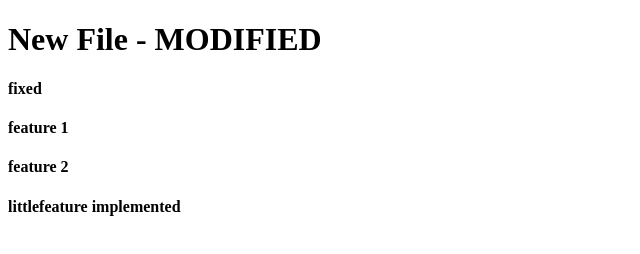
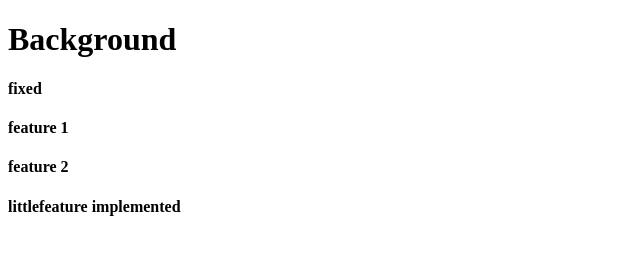
Before and after one commit to fabianoad/background, a plain HTML site: page index.html in a window 1280 px wide. Shown: the whole page, without its empty margins (0-640 px from the left). Drawn offline with Linux system fonts and the light colour scheme.

Commit message:
reverting back to old title

```diff
--- a/index.html
+++ b/index.html
@@ -6,7 +6,7 @@
     <title>Document</title>
 </head>
 <body>
-    <h1>New File - MODIFIED</h1>
+    <h1>Background</h1>
     <h4>fixed</h4>
     <h4>feature 1</h4>
     <h4>feature 2</h4>
```
